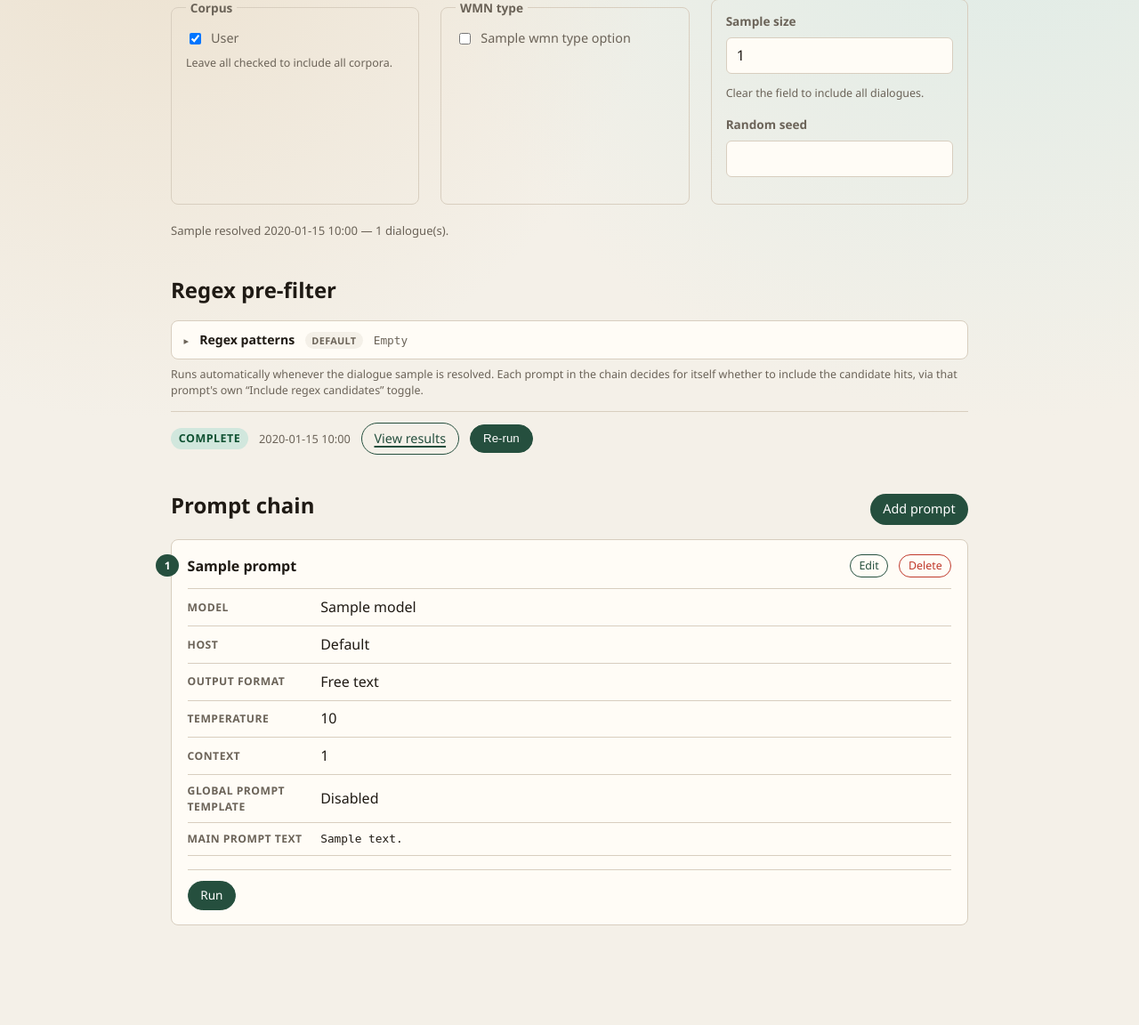
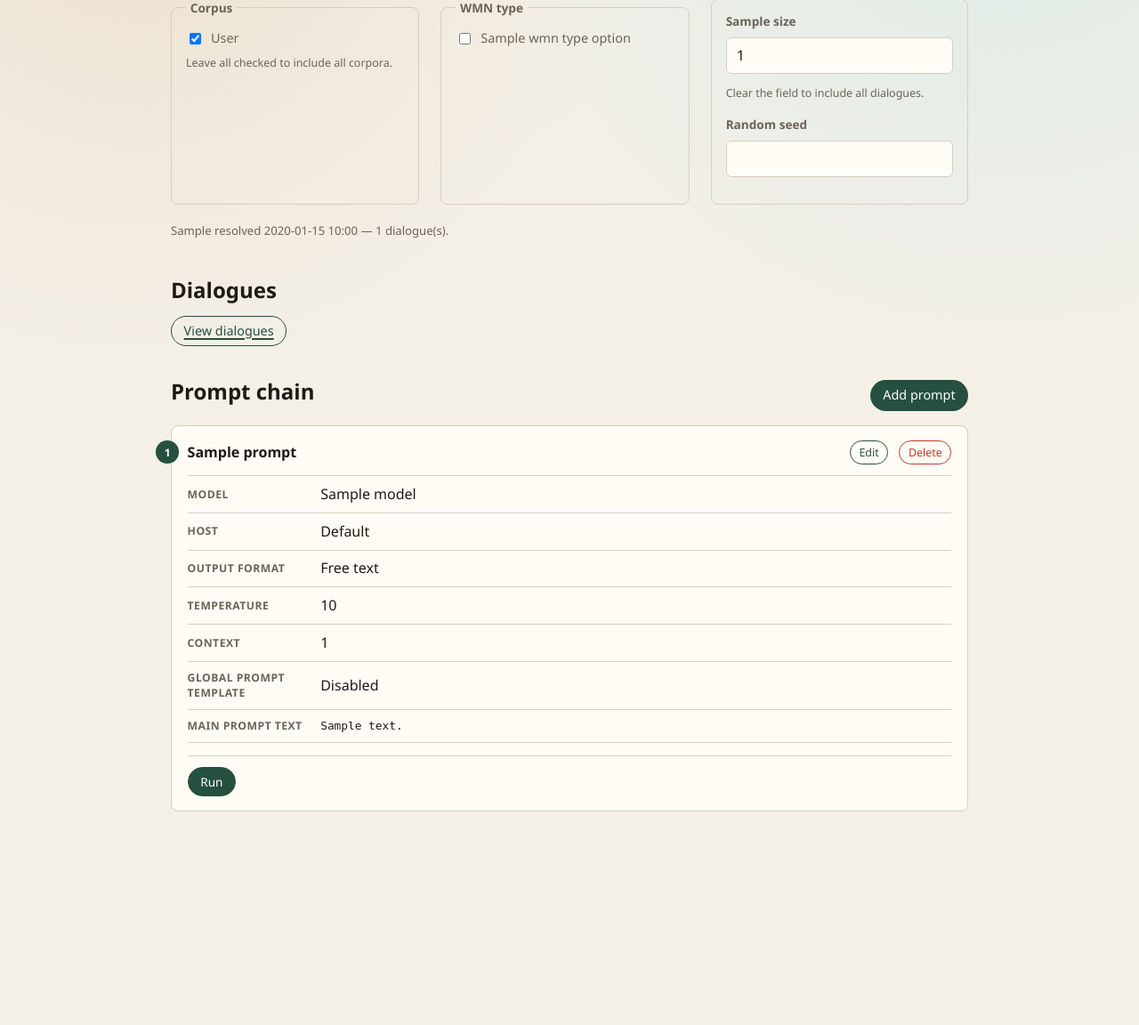
Before and after one commit to gu-wmn/webapp, a Python web app: template src/newme/templates/portal/experiment.html in a window 1280 px wide. Shown: the part 267-1419 px from the top of the page at 89% size. After the commit the page ends 1179 px from the top, so only its background shows below. Run offline with Jinja, Linux system fonts and the light colour scheme; the template is opened without the code that fills it: most values are stand-ins (such as "Sample title", 1, 10 or a date in 2020).

Commit message:
removed regex and replaced regex in the experiment page view with dialogue view (with human annotations)

```diff
--- a/src/newme/templates/portal/experiment.html
+++ b/src/newme/templates/portal/experiment.html
@@ -74,68 +74,17 @@
     </form>
   </section>
 
-  {# ── Regex pre-filter ─────────────────────────────────────────── #}
+  {# ── Dialogue viewer ──────────────────────────────────────────── #}
   <section class="exp-section">
     <div class="exp-section-header">
-      <h2>Regex pre-filter</h2>
+      <h2>Dialogues</h2>
     </div>
 
-    <details class="prompt-review-row">
-      <summary>
-        <span class="prompt-review-title">Regex patterns</span>
-        <span class="prompt-review-badge {{ 'is-custom' if regex_meta.is_custom else 'is-default' }}">
-          {{ 'Custom' if regex_meta.is_custom else 'Default' }}
-        </span>
-        <span class="prompt-review-preview">{{ regex_meta.preview or 'Empty' }}</span>
-      </summary>
-      <div class="prompt-review-body">
-        <pre class="prompt-review-text">{{ regex_patterns_text }}</pre>
-        <a href="{{ url_for('portal.settings') }}" class="exp-hint">Edit in Settings →</a>
-      </div>
-    </details>
-
-    <p class="exp-hint">
-      Runs automatically whenever the dialogue sample is resolved. Each prompt in the chain
-      decides for itself whether to include the candidate hits, via that prompt's own
-      &ldquo;Include regex candidates&rdquo; toggle.
-    </p>
-
     {% if experiment.dialogues_resolved_at %}
-    <div class="run-section">
-      {% if latest_regex_run %}
-        {% if latest_regex_run.status in ("running", "pending") %}
-        <div class="run-progress" data-regex-run-id="{{ latest_regex_run.id }}">
-          <span class="run-status-badge run-running">Running</span>
-          <div class="progress-bar">
-            <div class="progress-fill" style="width:{{ ((latest_regex_run.processed_count / latest_regex_run.total_count * 100) if latest_regex_run.total_count else 0)|int }}%"></div>
-          </div>
-          <span class="run-progress-label">
-            {{ latest_regex_run.processed_count }} / {{ latest_regex_run.total_count }}
-          </span>
-          <button class="abort-run-btn" data-abort-url="{{ url_for('portal.abort_regex_run', run_id=latest_regex_run.id) }}">Abort</button>
-        </div>
-        {% elif latest_regex_run.status == "complete" %}
-        <span class="run-status-badge run-complete">Complete</span>
-        <span class="run-meta">{{ latest_regex_run.completed_at.strftime('%Y-%m-%d %H:%M') }}</span>
-        <a href="{{ url_for('portal.regex_run_results', experiment_id=experiment.id) }}"
-          class="button-secondary">View results</a>
-        {% elif latest_regex_run.status == "aborted" %}
-        <span class="run-status-badge run-aborted">Aborted</span>
-        <span class="run-meta">{{ latest_regex_run.completed_at.strftime('%Y-%m-%d %H:%M') if latest_regex_run.completed_at }}</span>
-        {% elif latest_regex_run.status == "error" %}
-        <span class="run-status-badge run-error">Error</span>
-        <span class="run-meta run-error-msg" title="{{ latest_regex_run.error_message }}">
-          {{ (latest_regex_run.error_message or '')[:80] }}{% if (latest_regex_run.error_message or '')|length > 80 %}…{% endif %}
-        </span>
-        {% endif %}
-      {% endif %}
-
-      <button class="regex-run-btn"
-        data-experiment-id="{{ experiment.id }}"
-        {% if active_run or active_regex_run %}disabled{% endif %}>
-        {% if latest_regex_run and latest_regex_run.status in ("complete", "error") %}Re-run{% else %}Run{% endif %}
-      </button>
-    </div>
+    <a href="{{ url_for('portal.experiment_dialogues', experiment_id=experiment.id) }}"
+      class="button-secondary">View dialogues</a>
+    {% else %}
+    <p class="exp-hint">Resolve a dialogue sample above to browse its dialogues.</p>
     {% endif %}
   </section>
 
```
Also changed, not shown: src/newme/portal.py (+83 -3 lines), src/newme/templates/portal/_prompt_form_fields.html (+0 -17 lines), src/newme/templates/portal/experiment_dialogue_detail.html (added, +82 -0 lines), src/newme/templates/portal/experiment_dialogues.html (added, +27 -0 lines).
